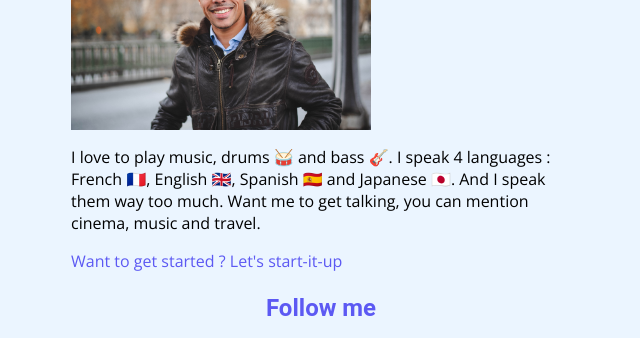
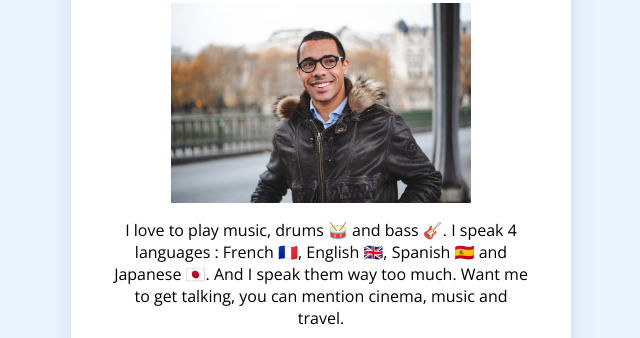
Before and after one commit to mxm-rc/profile, a plain HTML site: page index.html in a window 1280 px wide. Shown: the part 132-470 px from the top of the page, without its empty margins (319-959 px from the left). Drawn offline with nearby package versions, Linux system fonts and the light colour scheme.

Commit message:
reformated buttons

```diff
--- a/index.html
+++ b/index.html
@@ -11,7 +11,7 @@
   <body>
 
     <div class="container">
-      <div class="card">
+      <div class="card-white">
       <h1> Hello, I'm Maxime</h1>
       <img src="images/DSC_9029.jpg" alt="Maxime Robert-Colin" width="300">
 
@@ -21,10 +21,10 @@
         Want me to get talking, you can mention cinema, music and travel.
       </p>
 
-      <a href="https://start-it-up.eu"> Want to get started ? Let's start-it-up </a>
+      <a class="btn-blue" href="https://start-it-up.eu"> Want to get started ? Let's start-it-up </a>
       </div>
 
-      <div class="card">
+      <div class="card-white">
 
         <h2> Follow me </h2>
 
--- a/style.css
+++ b/style.css
@@ -21,6 +21,20 @@ a {
 
 a:hover {
   color: #8c99fa;
+}
+
+.btn-blue:hover {
+    background-color: white;
+    color: 8c99fa;
+  }
+
+.card-white {
+  padding: 40px;
+  background-color: white;
+  box-shadow: 0px 10px 30px rgba(0,0,0,0.1);
+  margin: 20px 0px;
+  border-radius: 20px;
+  text-align: center;
 }
 
 .container {
```
